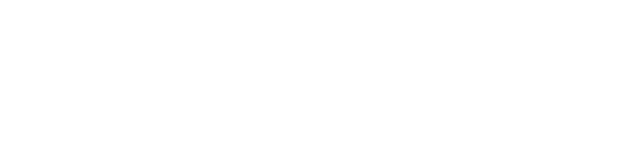
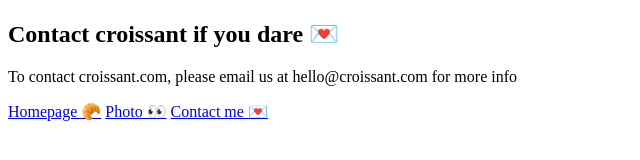
Before and after one commit to niniantadze/Croissant, a plain HTML site: page contact.html in a window 1280 px wide. Shown: the whole page, without its empty margins (0-640 px from the left). Drawn offline with Linux system fonts and the light colour scheme.

Commit message:
added basic html to all the 3 pages as mentioned in homework

```diff
--- a/contact.html
+++ b/contact.html
@@ -1,11 +1,20 @@
 <!DOCTYPE html>
 <html lang="en">
-<head>
-    <meta charset="UTF-8">
-    <meta name="viewport" content="width=device-width, initial-scale=1.0">
+  <head>
+    <meta charset="UTF-8" />
+    <meta name="viewport" content="width=device-width, initial-scale=1.0" />
     <title>Contact 💌</title>
-</head>
-<body>
-
-</body>
+  </head>
+  <body>
+    <h2>Contact croissant if you dare 💌</h2>
+    <p>
+      To contact croissant.com, please email us at hello@croissant.com for more
+      info
+    </p>
+    <footer>
+      <a href="/index.html">Homepage 🥐</a>
+      <a href="/photo.html">Photo 👀</a>
+      <a href="/contact.html">Contact me 💌</a>
+    </footer>
+  </body>
 </html>
```
Also changed, not shown: photo.html (+10 -1 lines), 2 other files.
